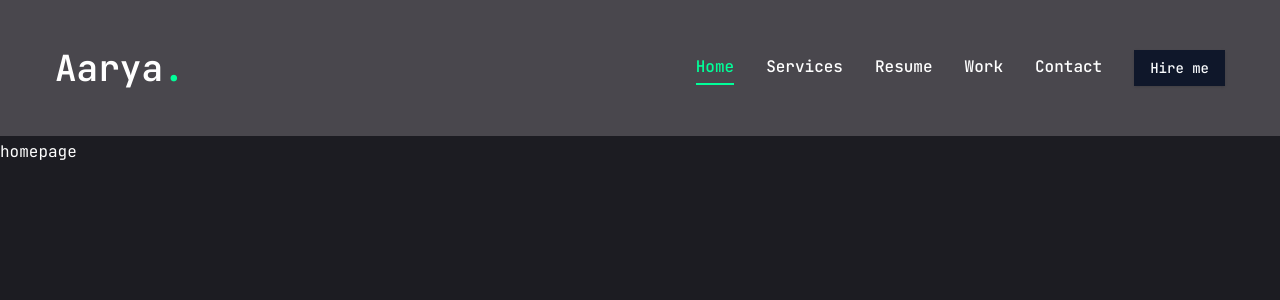
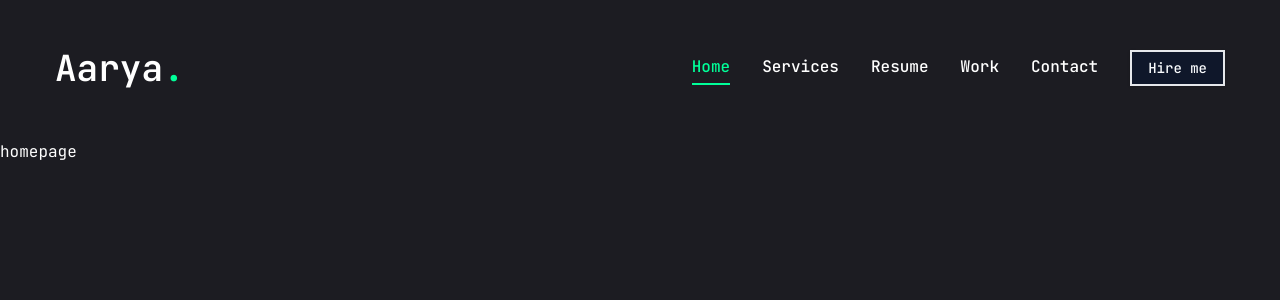
Before and after one commit to Aarya-Chauhan/PortfolioFramer, a Next.js app: page / in a window 1280 px wide. Shown: the top 300 px of the page. Built offline with nearby package versions, Linux system fonts and the light colour scheme.

Commit message:
adding page transition

```diff
--- a/app/layout.jsx
+++ b/app/layout.jsx
@@ -4,7 +4,7 @@ import "./globals.css";
 //components
 import Header from "@/components/Header";
 import PageTransition from "@/components/PageTransition";
-import StairTransition from "@/components/StairTransition";
+
 
 const jetbrainsMono = JetBrains_Mono({
   subsets: ["latin"],
@@ -22,7 +22,6 @@ export default function RootLayout({ children }) {
     <html lang="en">
       <body className={jetbrainsMono.variable}>
         <Header />
-        <StairTransition/>
         <PageTransition>
           {children}
         </PageTransition>
--- a/components/Header.jsx
+++ b/components/Header.jsx
@@ -6,7 +6,7 @@ import Nav from './Nav';
 
 const Header = () => {
   return (
-    <header className='py-8 xl:py-12 text-white bg-pink-50/20'>
+    <header className='py-8 xl:py-12 text-white '>
       <div className="container mx-auto flex justify-between items-center">
         {/* {logo} */}
         <Link href='/'>
@@ -18,11 +18,13 @@ const Header = () => {
         <div className="hidden xl:flex items-center gap-8">
             <Nav />
             <Link href='/contact'>
-                <Button>Hire me</Button>
+                <Button className='border-2 hover:border-[#00e187]'>Hire me</Button>
             </Link>
         </div>
         {/* mobole navbar   */}
-        <div className="xl:hidden">mobile nav</div>
+        <div className="xl:hidden">
+
+        </div>
       </div>
     </header>
   )
--- a/components/PageTransition.jsx
+++ b/components/PageTransition.jsx
@@ -2,14 +2,14 @@
 
 import { AnimatePresence, motion } from "framer-motion";
 import { usePathname } from "next/navigation";
-
+5
 const PageTransition = ({children}) => {
     const pathName = usePathname();
     return (
         <AnimatePresence>
             <div key={pathName}>
                 <motion.div initial={{opacity:1}} animate={{opacity:0, transition:{
-                    delay:1, duration:0.4, ease:"easeInOut"
+                    delay:0.4, duration:0.6, ease:"easeInOut"
                 }}}
                 className="h-screen w-screen fixed bg-primary top-0 pointer-events-none"
                 />
--- a/components/StairTransition.jsx
+++ /dev/null
@@ -1,11 +0,0 @@
-
-
-const StairTransition = () => {
-  return (
-    <div>
-
-    </div>
-  )
-}
-
-export default StairTransition
```
